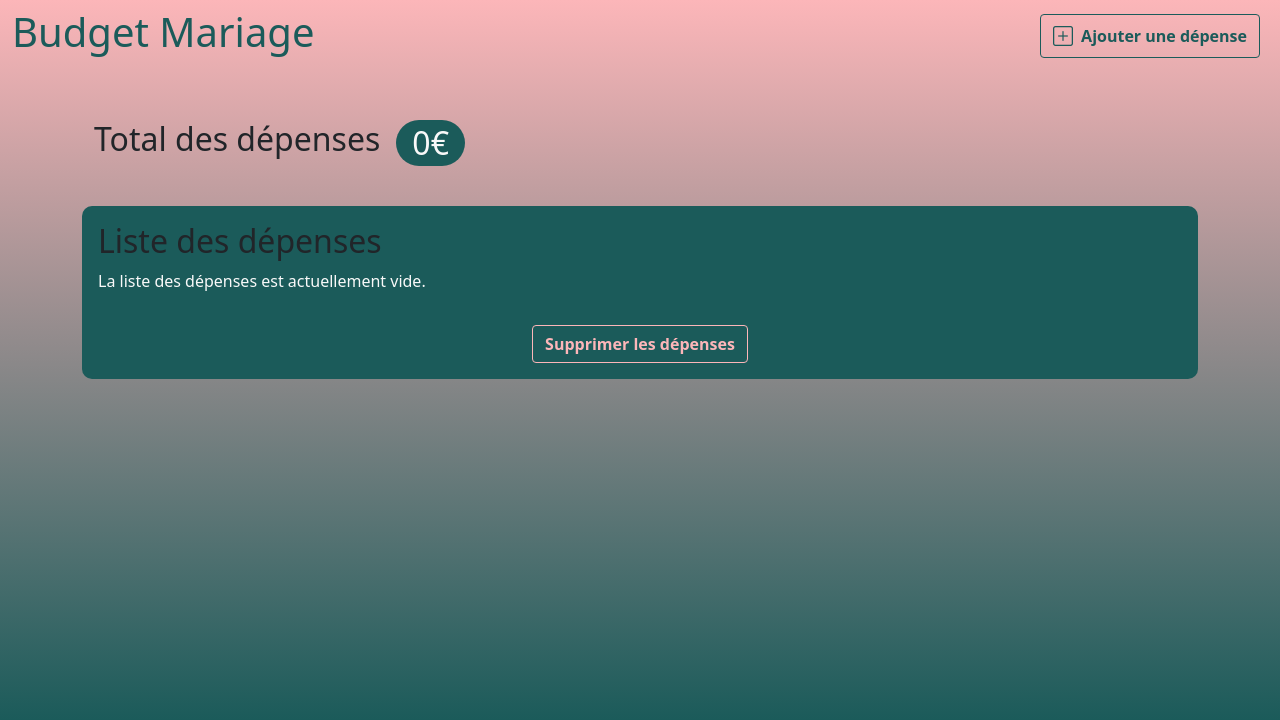
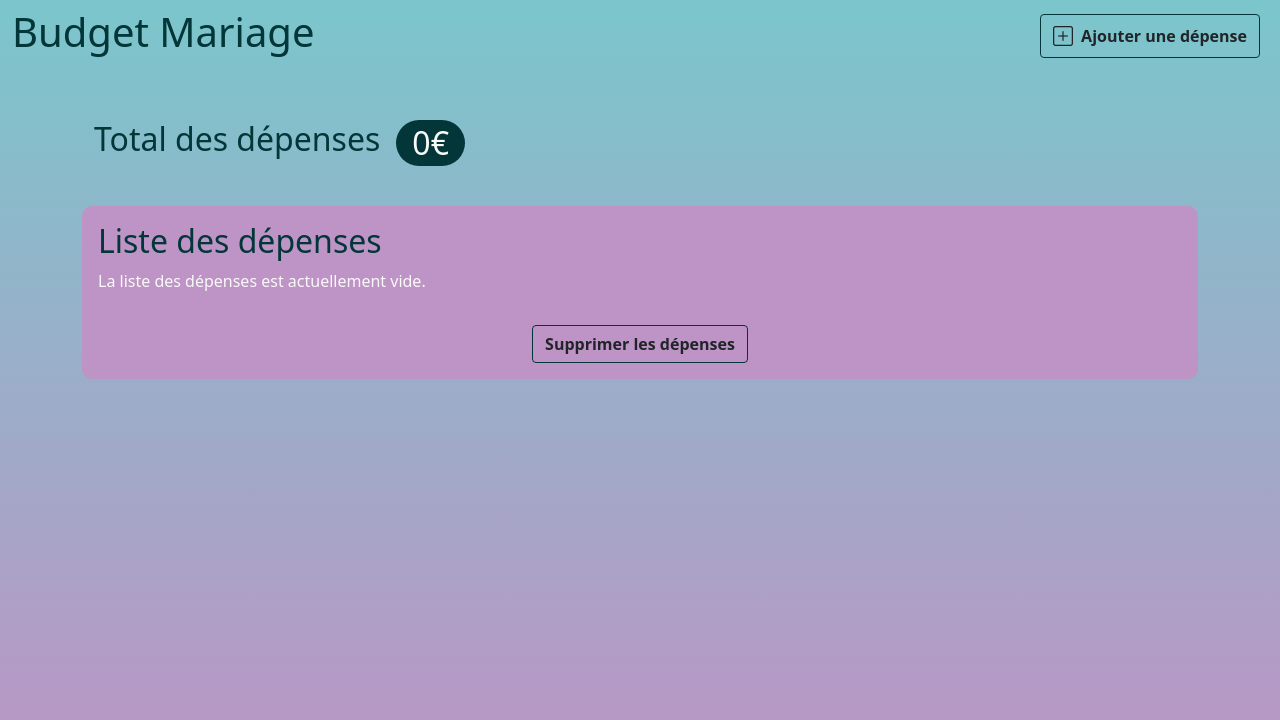
Before and after one commit to CarolineSenes/wedding-budget-calculator, a Svelte app: page / in a window 1280 px wide. Shown: the top 720 px of the page. Built offline with nearby package versions, Linux system fonts and the light colour scheme.

Commit message:
change styling

```diff
--- a/public/global.css
+++ b/public/global.css
@@ -1,7 +1,7 @@
 :root{
-  --primary-color: #1B5B5A;
-  --secondary-color: #FCB6B9;
-  --tertiary-color: #023638;
+  --primary-color: #023638;
+  --secondary-color: #BE93C5;
+  --tertiary-color: red;
   --white: #F9F9F9;
 }
 
@@ -10,8 +10,14 @@ body {
   position: relative;
   width: 100%;
   height: 100%;
-  background: rgb(27,91,90);
-  background: linear-gradient(0deg, rgba(27,91,90,1) 10%, rgba(252,182,185,1) 100%);}
+  color: var(--primary-color);
+  background: #FFB75E;  /* fallback for old browsers */
+  background: #e96443;  /* fallback for old browsers */
+  background: #BE93C5;  /* fallback for old browsers */
+  background: -webkit-linear-gradient(to bottom, #7BC6CC, #BE93C5);  /* Chrome 10-25, Safari 5.1-6 */
+  background: linear-gradient(to bottom, #7BC6CC, #BE93C5); /* W3C, IE 10+/ Edge, Firefox 16+, Chrome 26+, Opera 12+, Safari 7+ */
+  background-size: cover;
+}
 
 section {
   margin-bottom: 2em;
@@ -22,11 +28,16 @@ section {
   font-size: 1.25em;
 }
 
+button{
+  all: unset;
+  cursor: pointer;
+}
+
 .btn {
   font-weight: 700;
-  border: 1px solid var(--secondary-color);
-  color: var(--secondary-color);
+  border: 1px solid var(--primary-color);
 }
+
 .btn:hover{
-  background-color: var(--tertiary-color)
+  background-color: var(--white)
 }
--- a/src/components/Expense.svelte
+++ b/src/components/Expense.svelte
@@ -19,15 +19,15 @@
   <div class="d-flex">
     <div class="me-auto">
       <h3 class="d-inline">{expense.name}</h3>
-      <button class="mx-2" on:click={toogleAmount}
+      <button class="btn-expense" on:click={toogleAmount}
         ><i class="bi bi-caret-down-fill" /></button
       >
     </div>
     <div>
-      <button class="btn-edit text-center" on:click={() => modifiedExpense(expense.id)}
+      <button class="btn-expense text-center" on:click={() => modifiedExpense(expense.id)}
         ><i class="bi bi-pencil-fill" /></button
       >
-      <button class="btn-delete text-center" on:click={() => removeExpense(expense.id)}
+      <button class="btn-expense text-center" on:click={() => removeExpense(expense.id)}
         ><i class="bi bi-trash3-fill" /></button
       >
     </div>
@@ -44,17 +44,14 @@
   article{
     background-color: var(--white);
   }
-  button {
-    all: unset;
-    cursor: pointer;
-  }
-  .btn-edit, .bi-arrow-right-circle-fill{
+  .bi-arrow-right-circle-fill{
     margin-right: 1em;
   }
-  .btn-delete, .btn-edit{
+  .btn-expense{
     transition: all .2s ease-in-out;
+    margin-left: 1em;
   }
-  .btn-delete:hover, .btn-edit:hover{
+  .btn-expense:hover{
     transform: scale(1.2);
   }
 </style>
--- a/src/components/ExpenseForm.svelte
+++ b/src/components/ExpenseForm.svelte
@@ -67,20 +67,17 @@
 
 <style>
   section {
-    background-color: var(--primary-color);
+    background-color: transparent;
+    border: 1px solid var(--white);
   }
   label{
     font-weight: 700;
-    color: var(--secondary-color);
   }
   .form-text{
-    color: var(--white);
+    color: var(--primary-color);
   }
   .btn-close{
     padding: 1em;
-    background-color: var(--secondary-color);
-  }
-  .btn:hover{
-    color: var(--secondary-color);
+    border: 2px solid var(--white);
   }
 </style>
--- a/src/components/ExpensesList.svelte
+++ b/src/components/ExpensesList.svelte
@@ -35,11 +35,7 @@
 
 <style>
   .expensesList{
-    background-color: var(--primary-color);
-  }
-  .btn{
-    color: var(--secondary-color);
-    border: 1px solid var(--secondary-color);
+    background-color: var(--secondary-color);
   }
   p{
     color: var(--white);
--- a/src/components/Navbar.svelte
+++ b/src/components/Navbar.svelte
@@ -17,14 +17,6 @@
 </nav>
 
 <style>
-  .navbar,
   .btn {
-    color: var(--primary-color);
-  }
-  .btn {
-    border: 1px solid var(--primary-color);
-  }
-  .btn:hover {
-    color: var(--secondary-color);
   }
 </style>
```
Also changed, not shown: 1 other file (tests, documents, lock files or other folders).
